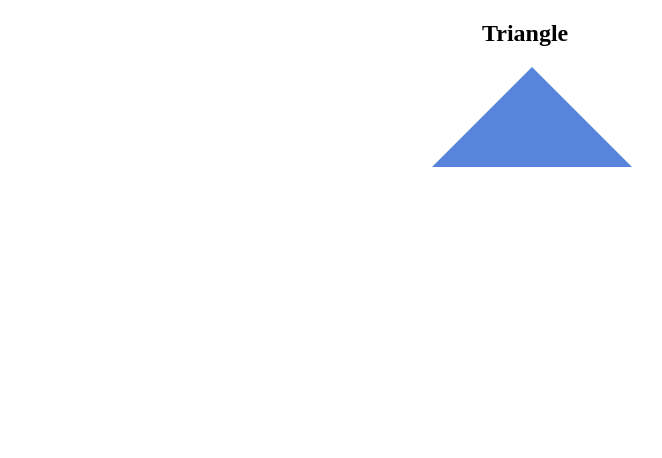
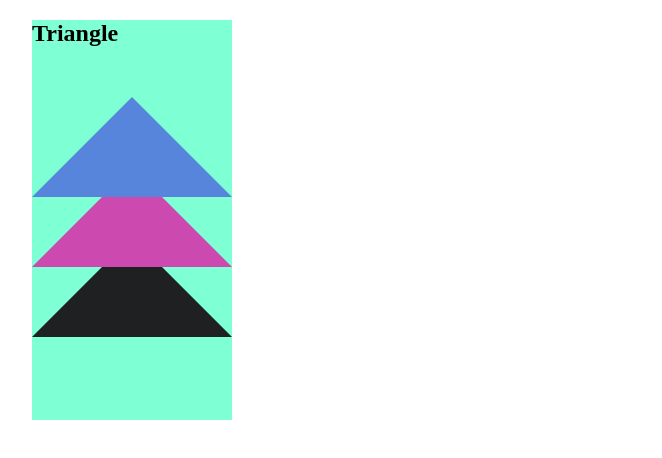
Before and after one commit to MohdSami234/07-jan-q1, a plain HTML site: page index.html in a window 1280 px wide. Shown: the whole page, without its empty margins (276-938 px from the left). Drawn offline with Linux system fonts and the light colour scheme.

Commit message:
Add files via upload

```diff
--- a/index.html
+++ b/index.html
@@ -8,7 +8,14 @@
      <link rel="stylesheet" href="style.css">
  </head>
  <body>
+
+     <section>
     <h2>Triangle</h2>
-    <div class="triangle"></div>
+    <div id="triangle1"></div>
+    <div id="triangle2"></div>
+    <div id="triangle3"></div>
+
+</section>
+
  </body>
  </html>
--- a/style.css
+++ b/style.css
@@ -1,12 +1,38 @@
-.triangle{
+#triangle1{
     height: 0px;
     width: 0px;
 
     border-left: 100px solid  transparent;
     border-right: 100px solid transparent;
     border-bottom: 100px solid #5785db;
-    margin-left: 700px;
+
+    position: relative;
+    top: 30px;
 }
-h2{
-    margin-left: 750px;
+#triangle2{
+    height: 0px;
+    width: 0px;
+
+    border-left: 100px solid  transparent;
+    border-right: 100px solid transparent;
+    border-bottom: 100px solid #cc4ab0;
+
+
 }
+#triangle3{
+    height: 0px;
+    width: 60px;
+
+    border-left: 70px solid  transparent;
+    border-right: 70px solid transparent;
+    border-bottom: 70px solid #1f2022;
+}
+section{
+    margin-left: 300px;
+    width: 200px;
+    height: 400px;
+    background-color: aquamarine;
+}
+section >h1{
+    margin-left: 30px;
+}
```
